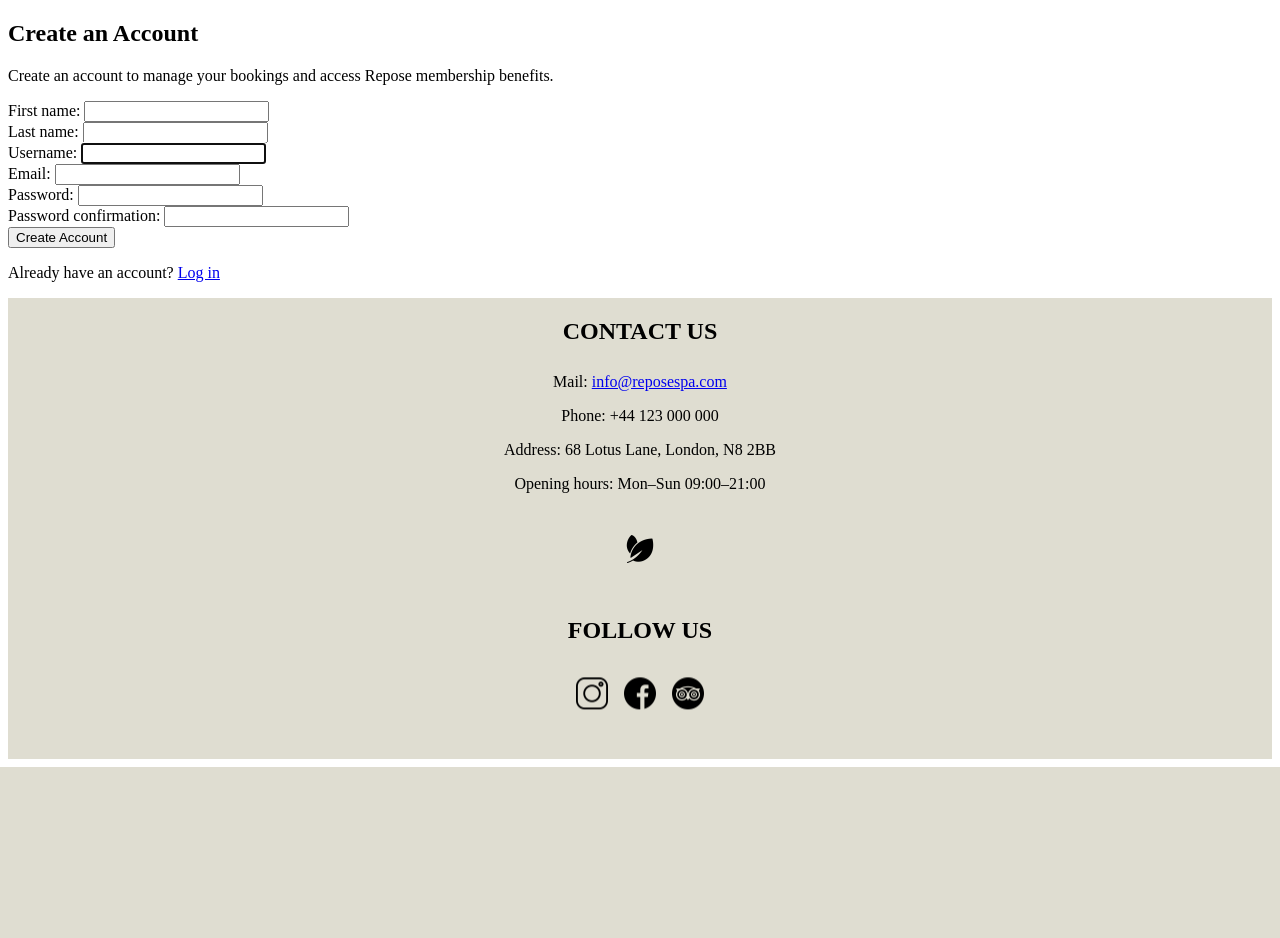
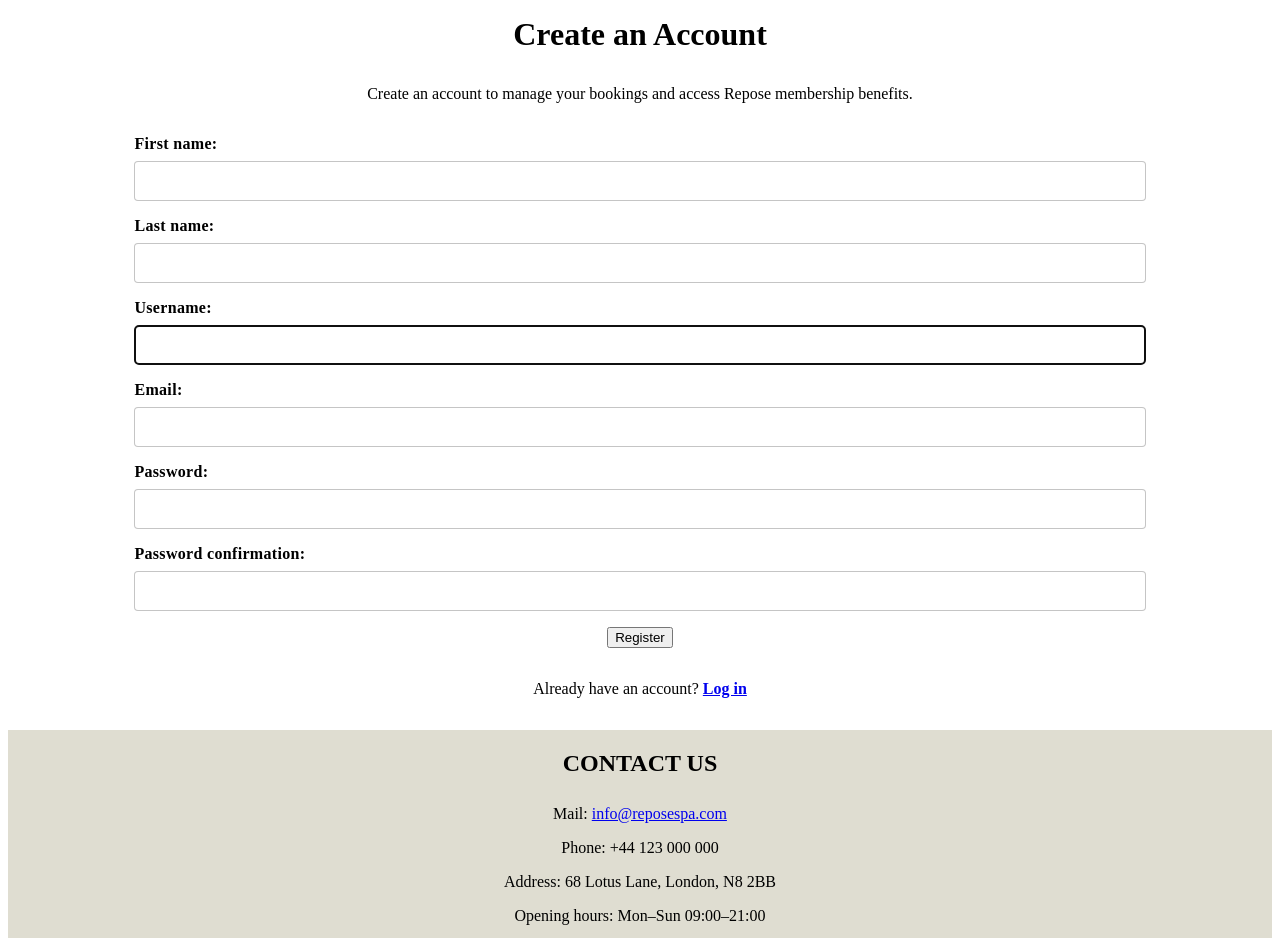
Before and after one commit to Fannyhenriques/milestone-project-4, a Django app: page /register/ in a window 1280 px wide. Shown: the part 120-1058 px from the top of the page. Before the commit the page ends 887 px from the top, so only its background shows below. Run offline with Django 4.2, Linux system fonts and the light colour scheme.

Commit message:
Style registration page form

```diff
--- a/repose/static/repose/css/style.css
+++ b/repose/static/repose/css/style.css
@@ -250,6 +250,65 @@
 /* ====================================
    FORMS
 ==================================== */
+.form-card-header {
+  text-align: center;
+  padding-top: var(--space-sm);
+  margin-bottom: var(--space-md);
+}
+
+.form-card-header h1 {
+  margin: 0 0 var(--space-md);
+  font-size: 2rem;
+}
+
+.form-card-header p {
+  margin: 1rem;
+}
+
+.styled-form {
+  display: flex;
+  flex-direction: column;
+  gap: var(--space-sm);
+  align-items: center;
+}
+
+.form-group {
+  display: flex;
+  flex-direction: column;
+  gap: 0.5rem;
+  width: 80%;
+}
+
+.form-group label {
+  font-weight: 600;
+  font-size: 1rem;
+  letter-spacing: 0.02rem;
+}
+
+.form-group input,
+.form-group select,
+.form-group textarea {
+  box-sizing: border-box;
+  width: 100%;
+  padding: 0.5rem 0.6rem;
+  font-family: Georgia, "Times New Roman", serif;
+  font-size: 1rem;
+  font-weight: 400;
+  color: var(--color-text);
+  background-color: var(--color-primary);
+  border: 1px solid rgba(26, 26, 26, 0.25);
+  border-radius: 0.25rem;
+}
+
+.form-footer-text {
+  margin-top: var(--space-md);
+  margin-bottom: var(--space-md);
+  text-align: center;
+}
+
+.form-footer-text a {
+  font-weight: 700;
+}
 
 /* ====================================
    CARDS & GRIDS
--- a/repose/templates/repose/register.html
+++ b/repose/templates/repose/register.html
@@ -7,49 +7,53 @@ Create a Repose Spa & Wellness account to manage bookings and access membership
 {% endblock %}
 
 {% block content %}
-<section>
+<section class="form-page">
+  <div class="form-card">
+
+    <div class="form-card-header">
       <h1>Create an Account</h1>
 
       <p>
         Create an account to manage your bookings and access Repose membership benefits.
       </p>
+    </div>
 
-  <form method="POST">
+    <form method="POST" class="styled-form">
       {% csrf_token %}
 
       {{ form.non_field_errors }}
 
-    <div>
+      <div class="form-group">
         {{ form.first_name.label_tag }}
         {{ form.first_name }}
         {{ form.first_name.errors }}
       </div>
 
-    <div>
+      <div class="form-group">
         {{ form.last_name.label_tag }}
         {{ form.last_name }}
         {{ form.last_name.errors }}
       </div>
 
-    <div>
+      <div class="form-group">
         {{ form.username.label_tag }}
         {{ form.username }}
         {{ form.username.errors }}
       </div>
 
-    <div>
+      <div class="form-group">
         {{ form.email.label_tag }}
         {{ form.email }}
         {{ form.email.errors }}
       </div>
 
-    <div>
+      <div class="form-group">
         {{ form.password1.label_tag }}
         {{ form.password1 }}
         {{ form.password1.errors }}
       </div>
 
-    <div>
+      <div class="form-group">
         {{ form.password2.label_tag }}
         {{ form.password2 }}
         {{ form.password2.errors }}
@@ -59,12 +63,14 @@ Create a Repose Spa & Wellness account to manage bookings and access membership
       <input type="hidden" name="next" value="{{ next }}">
       {% endif %}
 
-    <button type="submit">Create Account</button>
+      <button type="submit" class="button form-button">Register</button>
     </form>
 
-  <p>
+    <p class="form-footer-text">
       Already have an account?
       <a href="{% url 'login' %}">Log in</a>
     </p>
+
+  </div>
 </section>
 {% endblock %}
```
Lines whose indentation alone changed are shown as unchanged.
